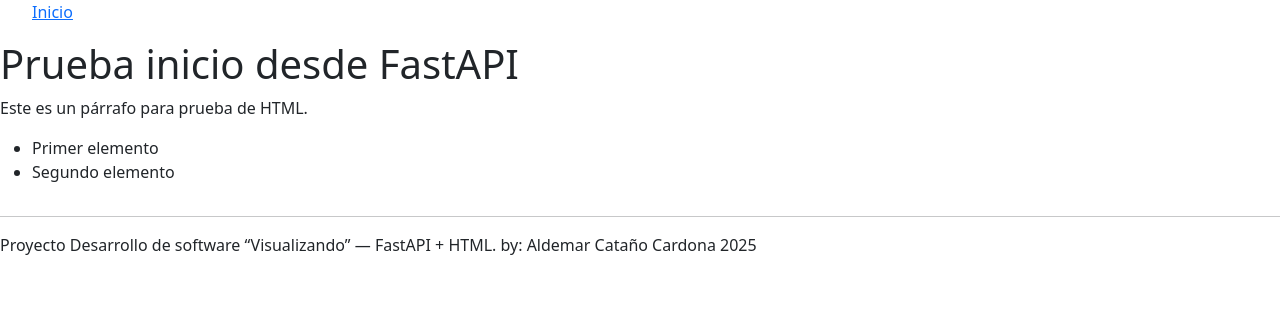
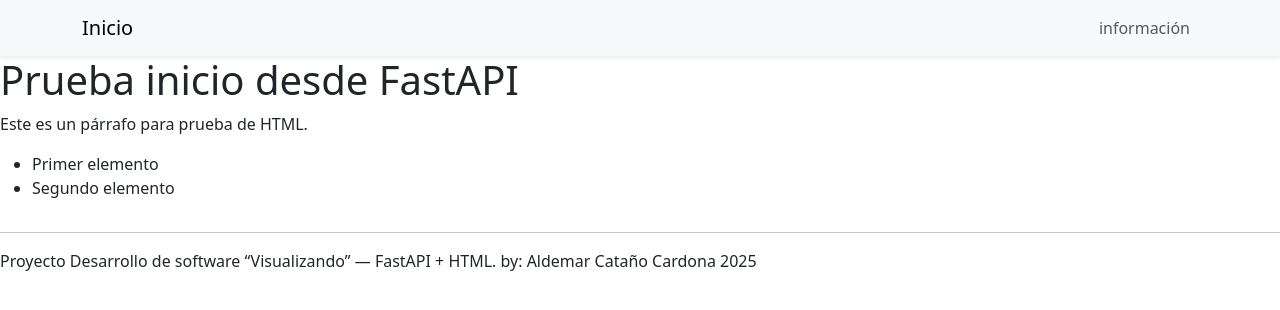
Before and after one commit to Aldemitar/vehiculos_electricos_aldemar, a FastAPI app: page / in a window 1280 px wide. Shown: the top 310 px of the page. Run offline with FastAPI, Linux system fonts and the light colour scheme; parts of the project's set-up code (start-up, migrations or seed data) failed here and were passed over.

Commit message:
Con bootstrap se mejoró el diseño de la navbar

```diff
--- a/templates/includes/navbar.html
+++ b/templates/includes/navbar.html
@@ -1,5 +1,14 @@
-<nav style="display: inline">
-    <ul style="display: inline-flex;list-style-type: none; gap: 1rem">
-        <li><a href="/">Inicio</a></li>
-    </ul>
+<nav class="navbar navbar-expand-lg navbar-light bg-light sticky-top shadow-sm">
+    <div class="container">
+        <a class="navbar-brand" href="/">Inicio</a>
+        <button class="navbar-toggler" type="button" data-bs-toggle="collapse" data-bs-target="#navbarNav"
+                aria-controls="navbarNav" aria-expanded="false" aria-label="Toggle navigation">
+            <span class="navbar-toggler-icon"></span>
+        </button>
+        <div class="collapse navbar-collapse" id="navbarNav">
+            <ul class="navbar-nav ms-auto">
+                <li class="nav-item"><a href="/" class="nav-link">información</a></li>
+            </ul>
+        </div>
+    </div>
 </nav>
```
